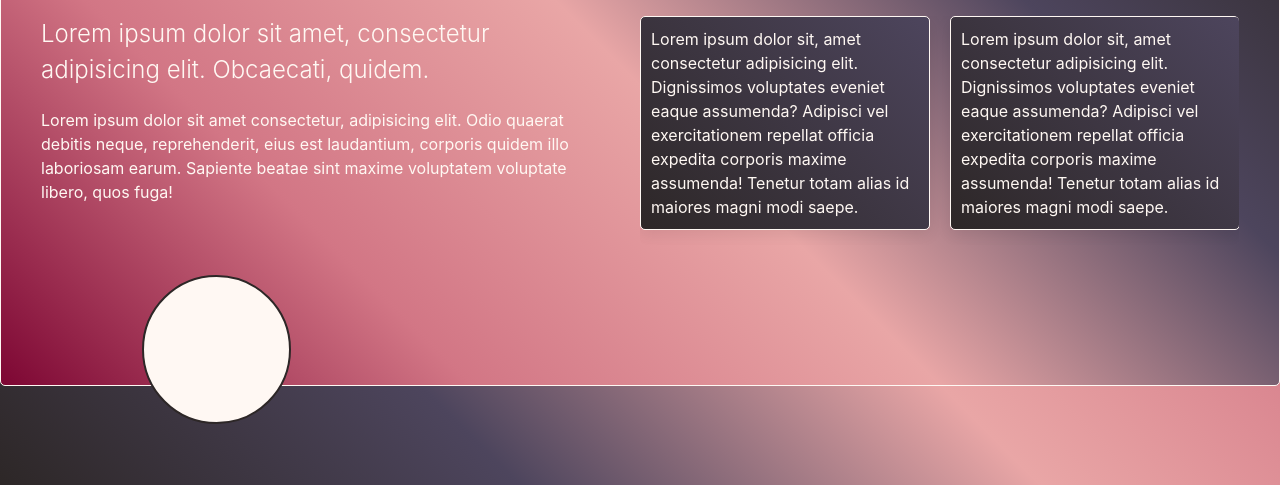
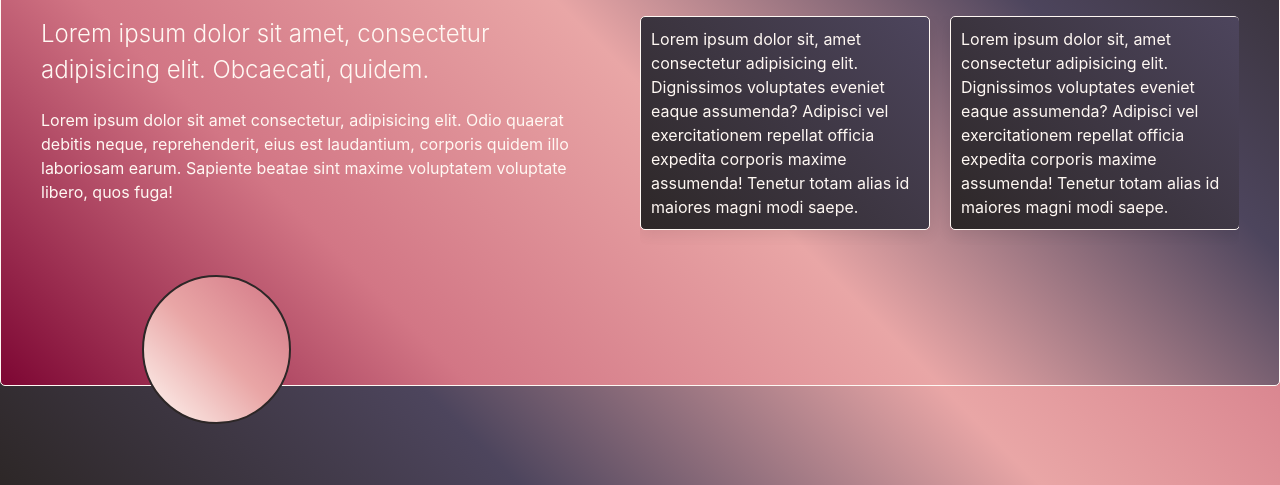
Before and after one commit to Daveedick/UIkit-Test, a plain HTML site: page index.html in a window 1280 px wide. Shown: the part 315-800 px from the top of the page. Drawn offline with nearby package versions, Linux system fonts and the light colour scheme.

Commit message:
Change left bubble color

```diff
--- a/style.css
+++ b/style.css
@@ -18,7 +18,7 @@ body {
   left: 10%;
   width: 150px;
   height: 150px;
-  background: #FFF8F3;
+  background: linear-gradient(45deg, #FFF8F3, #E9A6A6, #D27685);
   border: 2px solid #2D2727;
   border-radius: 50%;
   animation: leftBubble 4s linear infinite;
```
